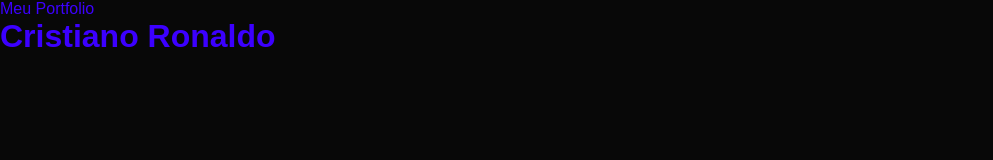
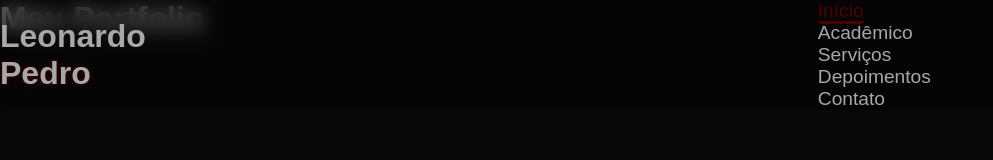
Before and after one commit to PedroLeoo07/Portfolio-01, a plain HTML site: page Index.html in a window 1280 px wide. Shown: the whole page, without its empty margins (0-993 px from the left). Drawn offline with Linux system fonts and the light colour scheme.

Commit message:
Adiconei mais coisas no CSS

```diff
--- a/Assets/styles.css
+++ b/Assets/styles.css
@@ -1,4 +1,6 @@
+
 @import url('https://fonts.googleapis.com/css2?family=Pacifico&display=swap');
+
 
 .pacifico {
     font-family: "Pacifico", cursive;
@@ -18,9 +20,9 @@
 }
 :root{
     --bg-color: #080808;
-    --secondary-bg-color: #e4e4e4;
-    --main-color: #ff0000;
-    --text-color: #3c00ff;
+    --secondary-bg-color: #ff0000;
+    --main-color: #4b0202;
+    --text-color: #a8a8a8;
 }
 
 html {
@@ -30,3 +32,42 @@ body {
     background-color: var(--bg-color);
     color: var(--text-color)
 }
+.header{
+    position: fixed;
+    top: 0;
+    left: 0;
+    width: 100%;
+    pad: 2rem 10rem;
+    background-color: rgba(0, 0, 0, 0.3);
+    backdrop-filter: blur(10px);
+    display: flex;
+    justify-content: space-between;
+    align-items: center;
+    z-index: 1000;
+}
+.logo{
+    font-size: 2rem;
+    color: var(--text-color);
+    font-weight: 800;
+    cursor: pointer;
+    transition: 0.3s ease;
+}
+.logo:hover{
+    transform: scale (1.03);
+}
+.logo span{
+    text-shadow: 0 0 5px var(--main-color);
+}
+.navbar a {
+    font-size: 1.2rem;
+    color: var(--text-color);
+    margin-left: 42rem;
+    font-weight: 500;
+    transition: 0.3s ease;
+    border-bottom: 3px solid transparent;
+    border-radius: 3px;
+}
+.navbar a.active{
+    color: var(--main-color);
+    border-bottom: 3px solid var(--main-color);
+}
--- a/Index.html
+++ b/Index.html
@@ -1,12 +1,22 @@
 <!DOCTYPE html>
 <html lang="pt-BR">
-<head>
-    <meta charset="UTF-8">
-    <meta name="viewport" content="width=device-width, initial-scale=1.0">
-    <link rel="Stylesheet" href="assets/styles.css"
+  <head>
+    <meta charset="UTF-8" />
+    <meta name="viewport" content="width=device-width, initial-scale=1.0" />
+    <link rel="Stylesheet" href="assets/styles.css" />
     <title>Meu Portfolio</title>
-</head>
-<body>
-    <h1 class="Pacifico">Cristiano Ronaldo</h1>
-</body>
+  </head>
+  <body>
+    <h1 class="Pacifico">Meu Portfolio</h1>
+    <header class="header">
+      <a href="#home" class="logo">Leonardo <span>Pedro</span></a>
+      <nav class="navbar">
+        <a href="#home" class="active">Início</a>
+        <a href="#education">Acadêmico</a>
+        <a href="#services">Serviços</a>
+        <a href="#testimonials">Depoimentos</a>
+        <a href="#contact">Contato</a>
+      </nav>
+    </header>
+  </body>
 </html>
```
